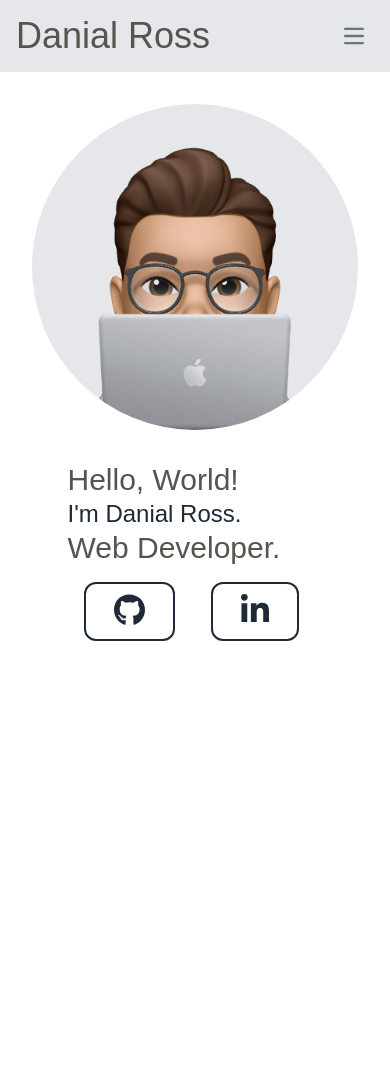
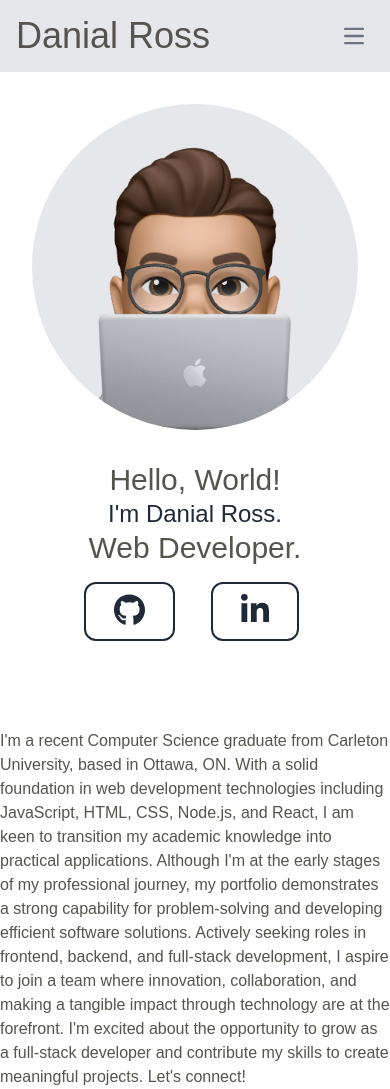
Before and after one commit to danialross/Portfolio, a React (Create React App) app in the folder frontend/: page / in a window 390 px wide. Before the commit the page ends 844 px from the top, so only its background shows below. Built offline with nearby package versions, Linux system fonts and the light colour scheme.

Commit message:
refactor

```diff
--- a/frontend/src/App.js
+++ b/frontend/src/App.js
@@ -5,10 +5,8 @@ import Greetings from "./components/Greetings";
 function App() {
   return (
     <NavBar>
-      <div className="bg-white">
-        <Greetings />
-        {/* <AboutMe /> */}
-      </div>
+      <Greetings />
+      <AboutMe />
     </NavBar>
   );
 }
--- a/frontend/src/components/Greetings.js
+++ b/frontend/src/components/Greetings.js
@@ -4,8 +4,8 @@ import { faLinkedinIn, faGithub } from "@fortawesome/free-brands-svg-icons";
 
 function Greetings() {
   return (
-    <div className="flex flex-col-reverse items-center justify-center  md:flex-row font-racing text-darkTone max-w-screen-xl mx-auto p-8">
-      <div className="flex flex-col justify-center items-start p-8 gap-0 md:gap-2">
+    <div className="bg-white flex flex-col-reverse items-center justify-center  md:flex-row font-racing text-darkTone max-w-screen-xl mx-auto p-8">
+      <div className="flex flex-col justify-center items-center md:items-start p-8 gap-0 md:gap-2">
         <div className="text-3xl md:text-5xl">Hello, World!</div>
         <div className="text-2xl md:text-3xl text-midTone">
           I'm Danial Ross.
@@ -16,7 +16,7 @@ function Greetings() {
             href="https://github.com/danialross"
             target="_blank"
             rel="noopener noreferrer"
-            class="text-midTone border-midTone border-2 hover:bg-midTone hover:text-white font-medium rounded-xl text-md px-7 py-2.5 me-2 mb-2"
+            className="text-midTone border-midTone border-2 hover:bg-midTone hover:text-white font-medium rounded-xl text-md px-7 py-2.5 me-2 mb-2"
           >
             <FontAwesomeIcon size="2x" icon={faGithub} />
           </a>
```
